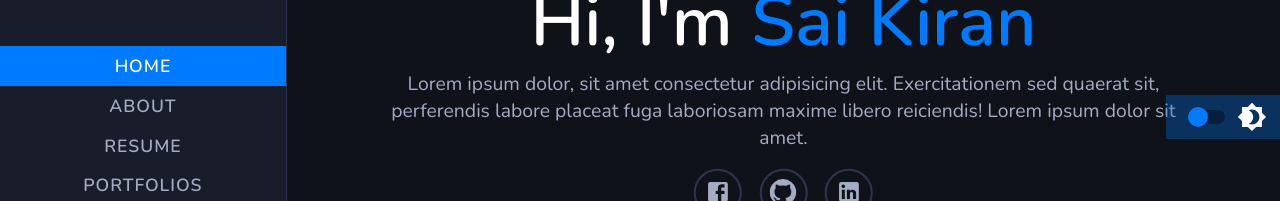
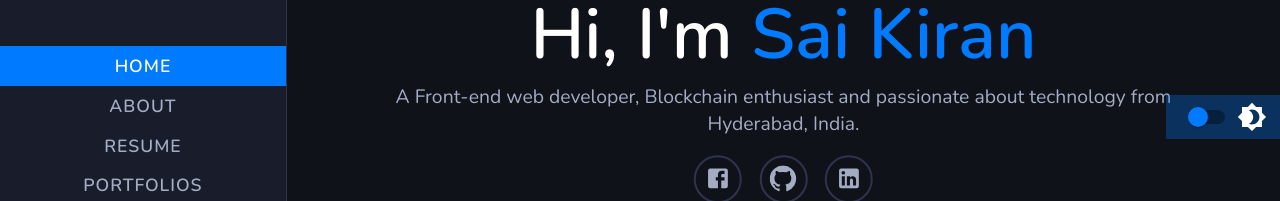
Before and after one commit to skiran017/portfolio, a React (Create React App) app: page / in a window 1280 px wide. Shown: the part 305-506 px from the top of the page. Built offline with nearby package versions, Linux system fonts and the light colour scheme.

Commit message:
addedd ghdeploy

```diff
--- a/src/Pages/HomePage.js
+++ b/src/Pages/HomePage.js
@@ -16,9 +16,7 @@ function HomePage() {
           Hi, I'm <span> Sai Kiran </span>
         </h1>
         <p>
-          Lorem ipsum dolor, sit amet consectetur adipisicing elit.
-          Exercitationem sed quaerat sit, perferendis labore placeat fuga
-          laboriosam maxime libero reiciendis! Lorem ipsum dolor sit amet.
+          A Front-end web developer, Blockchain enthusiast and passionate about technology from Hyderabad, India.
         </p>
         <div className="icons">
           <a href="https://facebook.com/skiran017" className="icon i-facebook">
```
Also changed, not shown: package.json (+7 -1 lines), 1 other file (tests, documents, lock files or other folders).
